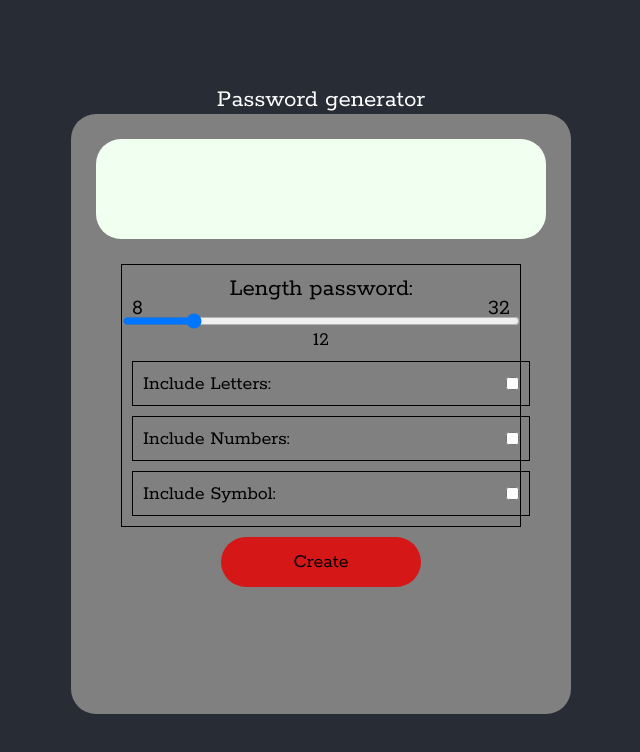
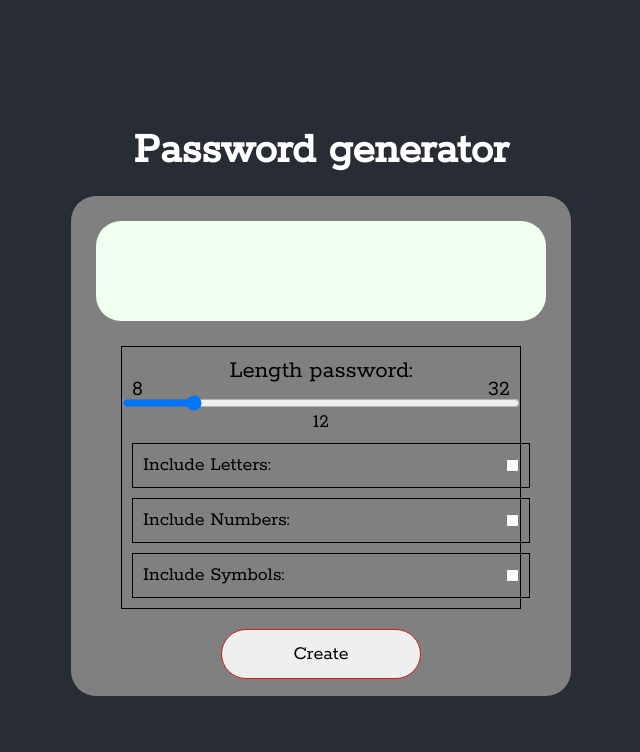
Before and after one commit to MarcinMG-web/PasswordGenerator, a React (Create React App) app: page / in a window 1280 px wide. Shown: the top 752 px of the page, without its empty margins (319-959 px from the left). Built offline with nearby package versions, Linux system fonts and the light colour scheme.

Commit message:
Add style in header

```diff
--- a/src/App.css
+++ b/src/App.css
@@ -9,20 +9,27 @@
 }
 
 .App {
-  text-align: center;
-  background-color: #282c34;
   min-height: 100vh;
+
   display: flex;
   flex-direction: column;
+  text-align: center;
   align-items: center;
   justify-content: center;
 
-  color: white;
+  background-color: #282c34;
+  color: #fff;
+}
+
+.app_header{
+  margin: 20px;
+  font-weight: 600;
+  font-size: 45px;
 }
 
 .mainBox {
   width: 500px;
-  height: 600px;
+  height: 500px;
   background-color: gray;
   color: black;
   border-radius: 25px;
@@ -37,7 +44,7 @@
   width: 90%;
   height: 100px;
   background-color: honeydew;
-  color: black;
+
   border-radius: 25px;
 }
 .grneratePassword_button {
@@ -47,13 +54,18 @@
 .btn-create {
   width: 200px;
   height: 50px;
-  background-color:  rgb(214, 23, 23);
+
   color: black;
   outline: none;
-  border: 0;
+  border: 1px rgb(214, 23, 23) solid;
   border-radius: 25px;
   cursor: pointer;
   font-size: 20px;
+  margin-top: 10px;
+}
+.btn-create:hover{
+  background-color: rgb(214, 23, 23);
+  color: #000;
 }
 
 .seating {
--- a/src/component/Box.js
+++ b/src/component/Box.js
@@ -96,7 +96,7 @@ const Box = () => {
           />
         </div>
         <div className ='checkBox-container'>
-          <label className ='checkBox-label'>Include Symbol:</label>
+          <label className ='checkBox-label'>Include Symbols:</label>
           <input
             type='checkbox'
             checked={includeSymbol}
--- a/src/component/Header.js
+++ b/src/component/Header.js
@@ -2,7 +2,7 @@ import React from 'react'
 
 const Header = () => {
     return (
-        <div>
+        <div className ='app_header'>
             Password generator
         </div>
     )
```
